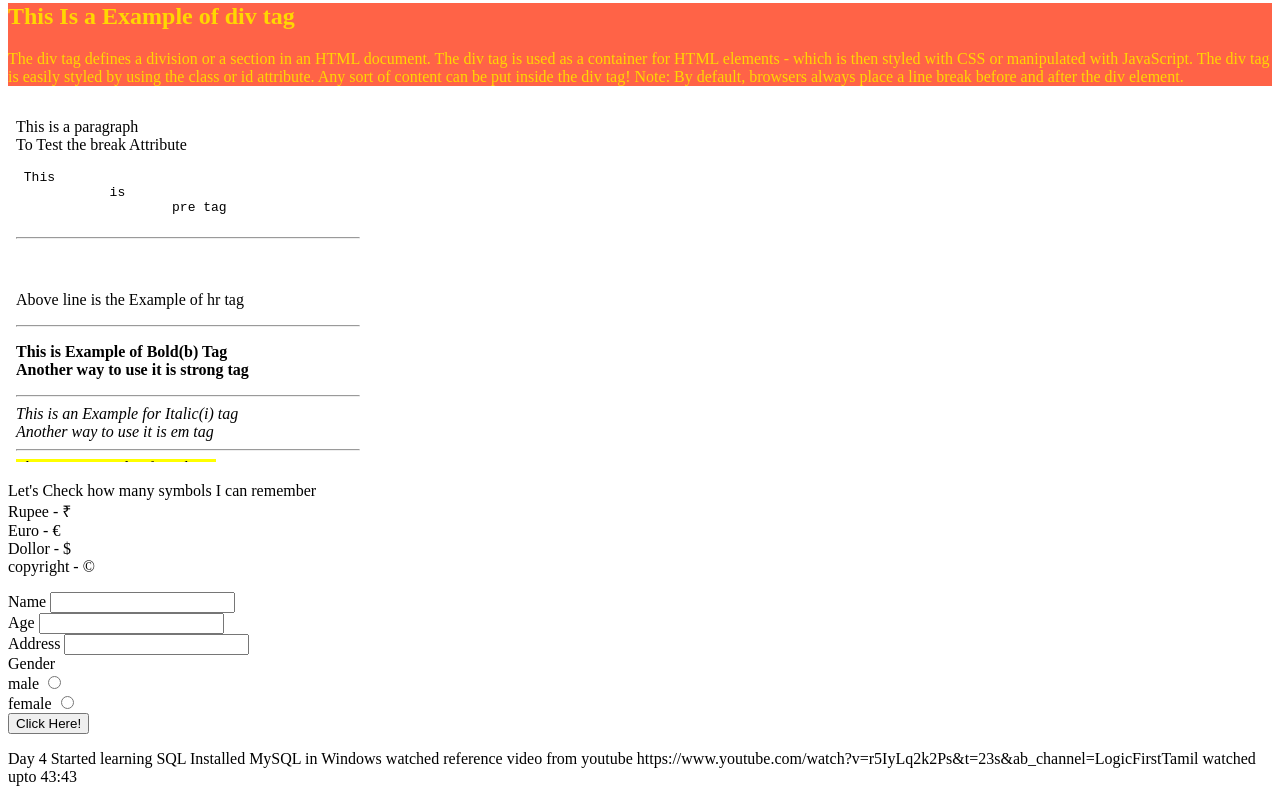
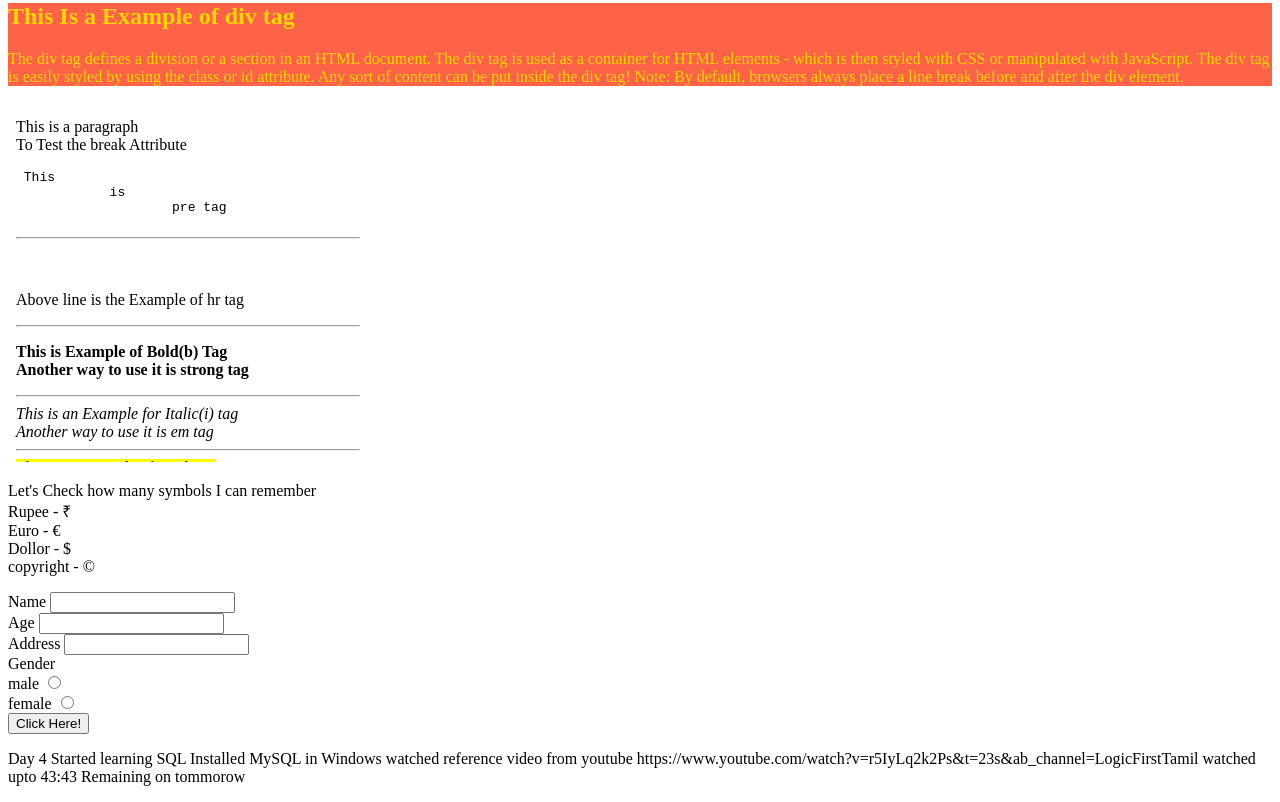
Before and after one commit to Wilsonraja01/Learning-Full-Stack, a plain HTML site: page HTML Learning/index.html in a window 1280 px wide. Shown: the part 1621-2423 px from the top of the page. Drawn offline with Linux system fonts and the light colour scheme.

Commit message:
Day 4 Completed

```diff
--- a/HTML Learning/index.html
+++ b/HTML Learning/index.html
@@ -159,6 +159,7 @@
             watched reference video from youtube
             https://www.youtube.com/watch?v=r5IyLq2k2Ps&t=23s&ab_channel=LogicFirstTamil
             watched upto 43:43
+            Remaining on tommorow
         </P>    </body>
 </html>
 <!-- Watched upto 1:26:27
```
